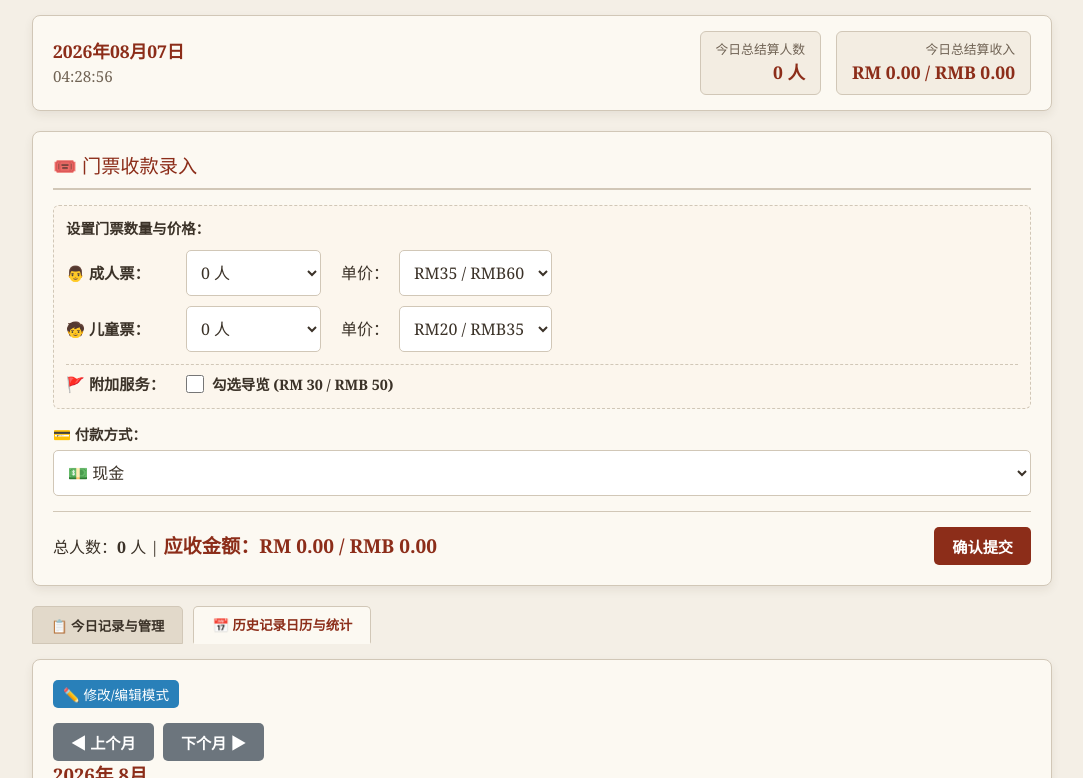
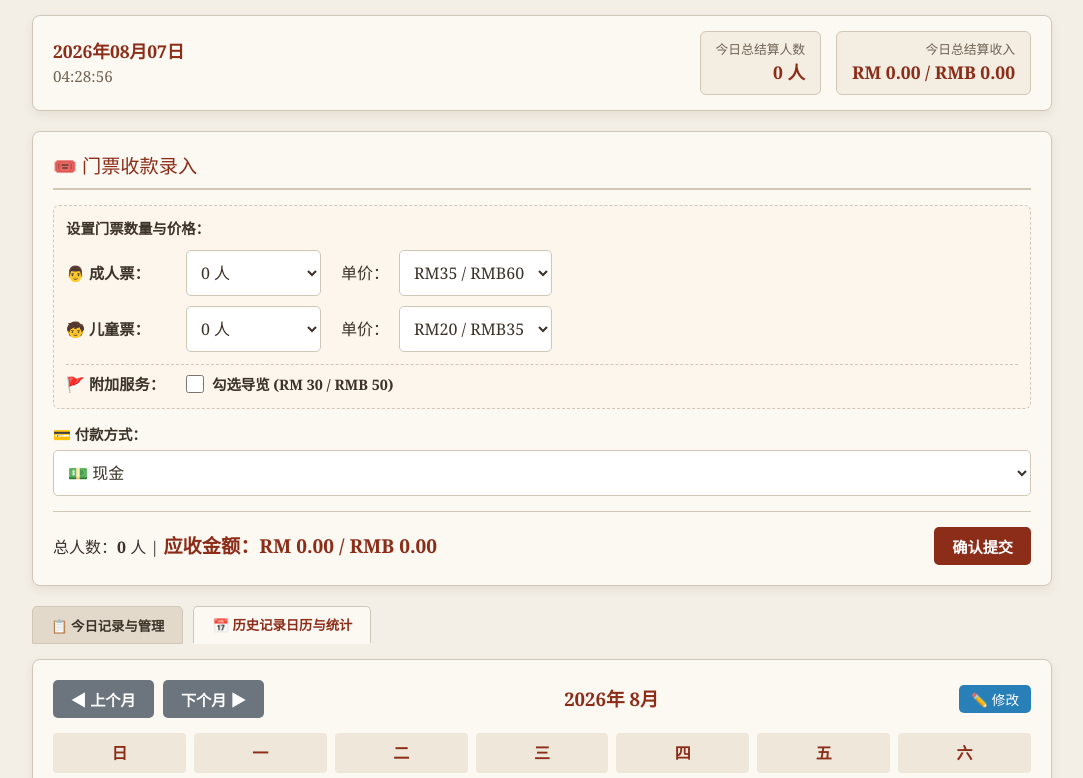
Before and after one commit to woyaonpy2005-cmyk/testing3, a website: page index.html in a window 1280 px wide. Both pictures are taken after a click on the button "📅 历史记录日历与统计". Shown: the top 778 px of the page, without its empty margins (98-1181 px from the left). Drawn offline with nearby package versions, Linux system fonts and the light colour scheme; no server answers.

Commit message:
Update index.html

```diff
--- a/index.html
+++ b/index.html
@@ -233,7 +233,7 @@
 
         .btn-secondary { background-color: #6c757d; }
         .btn-secondary:hover { background-color: #5a6268; }
-        .btn-edit { background-color: var(--edit-color); font-weight: normal; padding: 4px 10px; font-size: 0.85rem;}
+        .btn-edit { background-color: var(--edit-color); font-weight: normal; padding: 4px 12px; font-size: 0.85rem;}
         .btn-edit:hover { background-color: #1f6391; }
         .btn-danger { background-color: var(--danger-color); font-weight: normal; padding: 4px 10px; font-size: 0.85rem;}
         .btn-danger:hover { background-color: #962d22; }
@@ -469,7 +469,7 @@
                 <div class="stat-label">今日总结算收入</div>
                 <div class="stat-value" id="headerTotalRevenue">RM 0.00 / RMB 0.00</div>
             </div>
-
+        </div>
     </header>
 
     <!-- 录入表单 -->
@@ -542,7 +542,7 @@
             </div>
 
             <div class="form-grid">
-                <!-- 付款方式（正下方） -->
+                <!-- 付款方式 -->
                 <div class="form-group">
                     <label>💳 付款方式：</label>
                     <select id="paymentMethod" required>
@@ -602,15 +602,16 @@
         <!-- 日历卡片 -->
         <div class="card">
             <div class="calendar-controls">
-                <!-- 右上角控制栏修改按钮 -->
-            <button class="btn btn-edit" id="toggleEditModeBtn" onclick="toggleEditMode()">✏️ 修改/编辑模式</button>
-        </div>
                 <div>
                     <button class="btn btn-secondary" onclick="changeMonth(-1)">◀ 上个月</button>
                     <button class="btn btn-secondary" onclick="changeMonth(1)" style="margin-left: 5px;">下个月 ▶</button>
                 </div>
                 <h3 id="calendarMonthTitle" style="color: var(--primary-color);">2026年 8月</h3>
-                <div></div>
+
+                <!-- 【已调整位置】修改按钮放置在历史日历控制栏右侧 -->
+                <div>
+                    <button class="btn btn-edit" id="toggleEditModeBtn" onclick="toggleEditMode()">✏️ 修改</button>
+                </div>
             </div>
 
             <div class="calendar-grid">
@@ -742,18 +743,18 @@
         setInterval(updateClock, 1000);
         updateClock();
 
-        // 切换修改模式开关（右上角控制栏按钮触发）
+        // 切换修改模式开关（位于历史日历右侧）
         function toggleEditMode() {
             isEditMode = !isEditMode;
             const btn = document.getElementById('toggleEditModeBtn');
             if (isEditMode) {
-                btn.innerText = '✅ 退出编辑';
+                btn.innerText = '✅ 完成修改';
                 btn.style.backgroundColor = '#27ae60';
             } else {
-                btn.innerText = '✏️ 修改/编辑模式';
+                btn.innerText = '✏️ 修改';
                 btn.style.backgroundColor = 'var(--edit-color)';
             }
-            renderCalendar(); // 重新渲染日历（显示或隐藏日期下方的修改按键）
+            renderCalendar(); // 重新渲染日历（控制显示/隐藏日期单元格下的“修改/添加”按键）
         }
 
         function toggleCustomQty(selectId, inputId) {
@@ -1183,7 +1184,7 @@
                 const dayDiv = document.createElement('div');
                 dayDiv.className = `calendar-day ${dateStr === todayStr ? 'today' : ''}`;
 
-                // 仅仅当 isEditMode 为 true 时，才在日期单元格下方渲染修改/添加按钮
+                // 当且仅当 isEditMode 为 true 时，才在日期单元格下方显示“修改/添加”按钮
                 const editButtonHtml = isEditMode
                     ? `<button class="btn-day-edit" onclick="openHistoryManagerModal('${dateStr}')">✏️ 修改/添加</button>`
                     : '';
```
